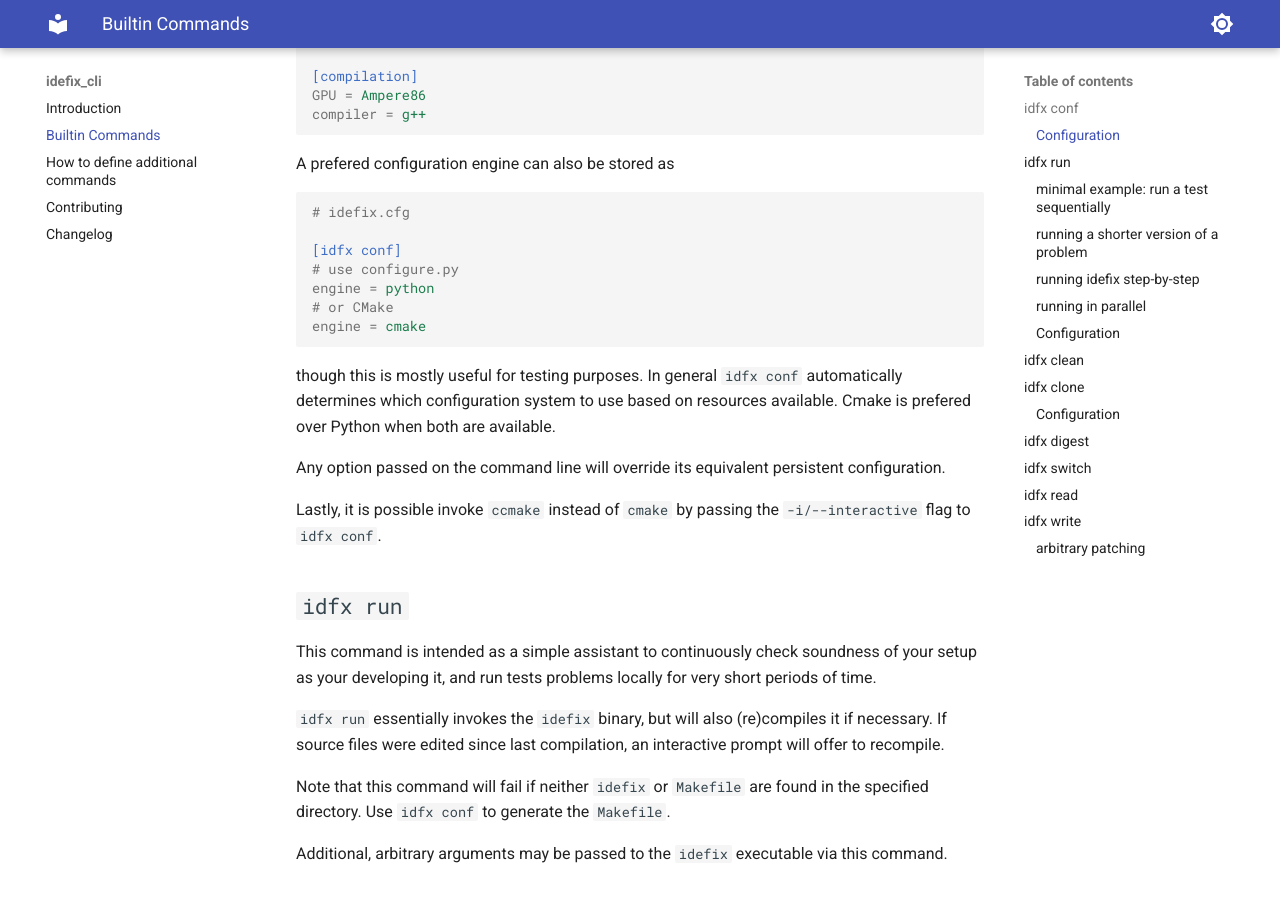
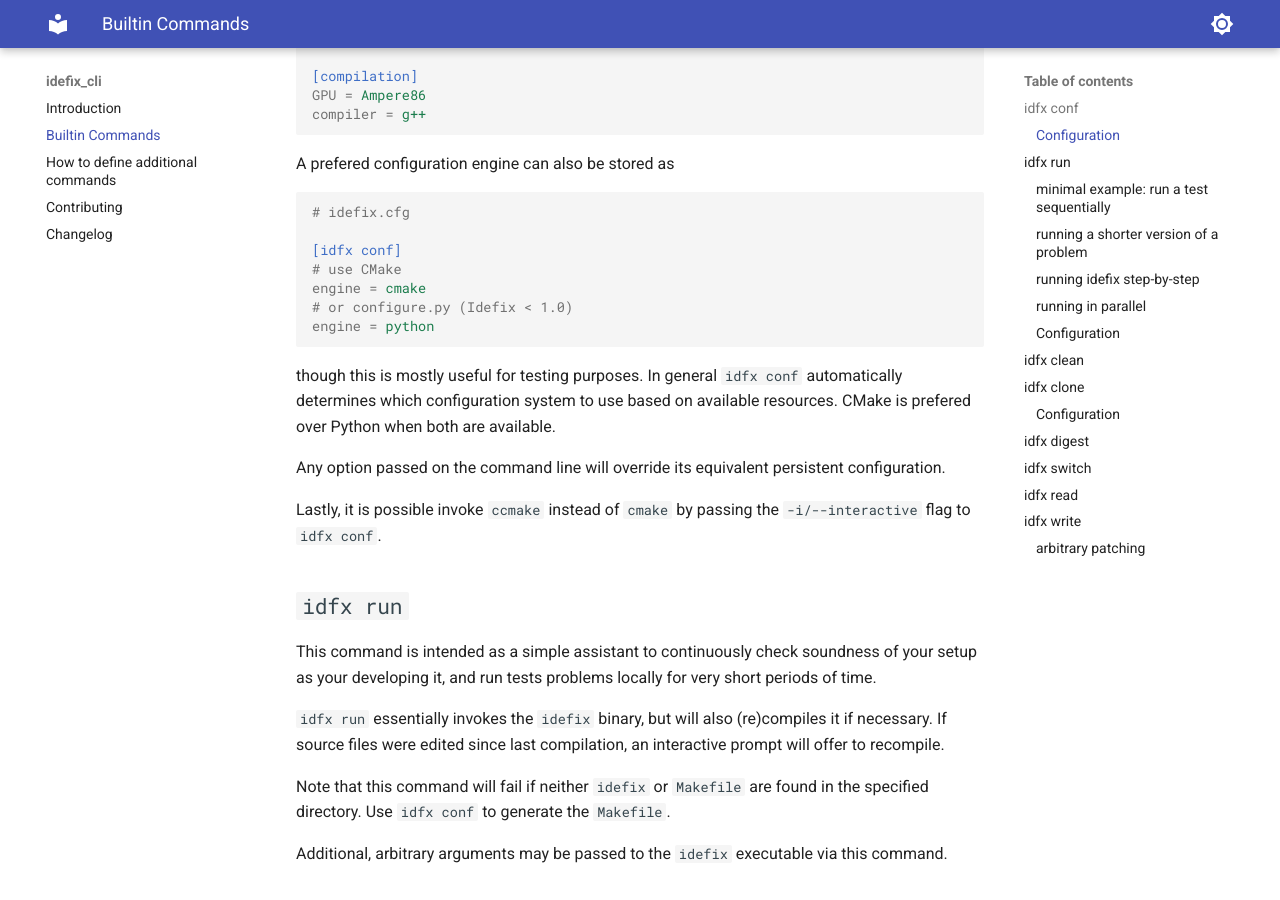
Before and after one commit to neutrinoceros/idefix_cli, an MkDocs documentation site: the page built from docs/commands.md, in a window 1280 px wide and 900 px high, scrolled down 1126 px. Built offline with MkDocs 1.6.1 and Material for MkDocs 9.7.7, drawn with Linux system fonts in a browser that asks for light colours; some of the changed text lies outside the part shown.

Commit message:
DOC: minor tweaks and typos

````diff
--- a/docs/commands.md
+++ b/docs/commands.md
@@ -60,14 +60,14 @@ A prefered configuration engine can also be stored as
 # idefix.cfg
 
 [idfx conf]
-# use configure.py
+# use CMake
+engine = cmake
+# or configure.py (Idefix < 1.0)
 engine = python
-# or CMake
-engine = cmake
 ```
 though this is mostly useful for testing purposes. In general `idfx conf`
 automatically determines which configuration system to use based on
-resources available. Cmake is prefered over Python when both are available.
+available resources. CMake is prefered over Python when both are available.
 
 Any option passed on the command line will override its equivalent persistent
 configuration.
````
Also changed, not shown: other parts of docs/commands.md (+1 -1 lines).
